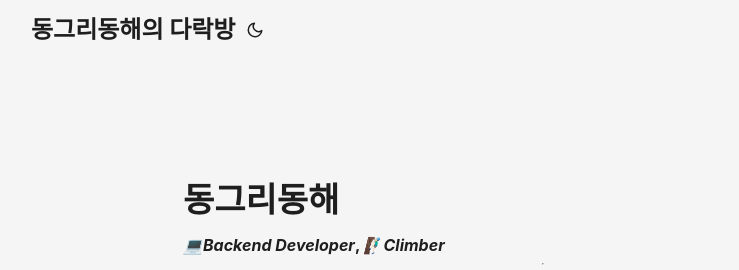
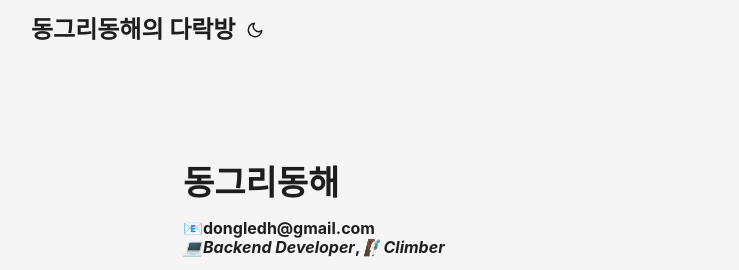
Before and after one commit to donglehae/donglehae.github.io, a plain HTML site: page index.html in a window 1280 px wide. Shown: the top 270 px of the page, without its empty margins (97-836 px from the left). Drawn offline with Linux system fonts and the light colour scheme.

Commit message:
rebuilding site Sat, Jan 20, 2024  1:13:17 AM

```diff
--- a/index.html
+++ b/index.html
@@ -129,8 +129,10 @@
         <h1>동그리동해</h1>
     </header>
     <div class="entry-content">
-        <h4 id="backend-developer-climber"><em>💻Backend Developer</em>, <em>🧗🏻‍♂️Climber</em></h4>
-<hr>
+        <h4 id="dongledhgmailcom">📧dongledh@gmail.com</h4>
+<h4 id="backend-developer-climber"><em>💻Backend Developer</em>, <em>🧗🏻‍♂️Climber</em></h4>
+<blockquote>
+</blockquote>
 <p><strong>동그리동해의 다락방</strong>에 오신것을 환영합니다~ 👋</p>
     </div>
     <footer class="entry-footer">
```
